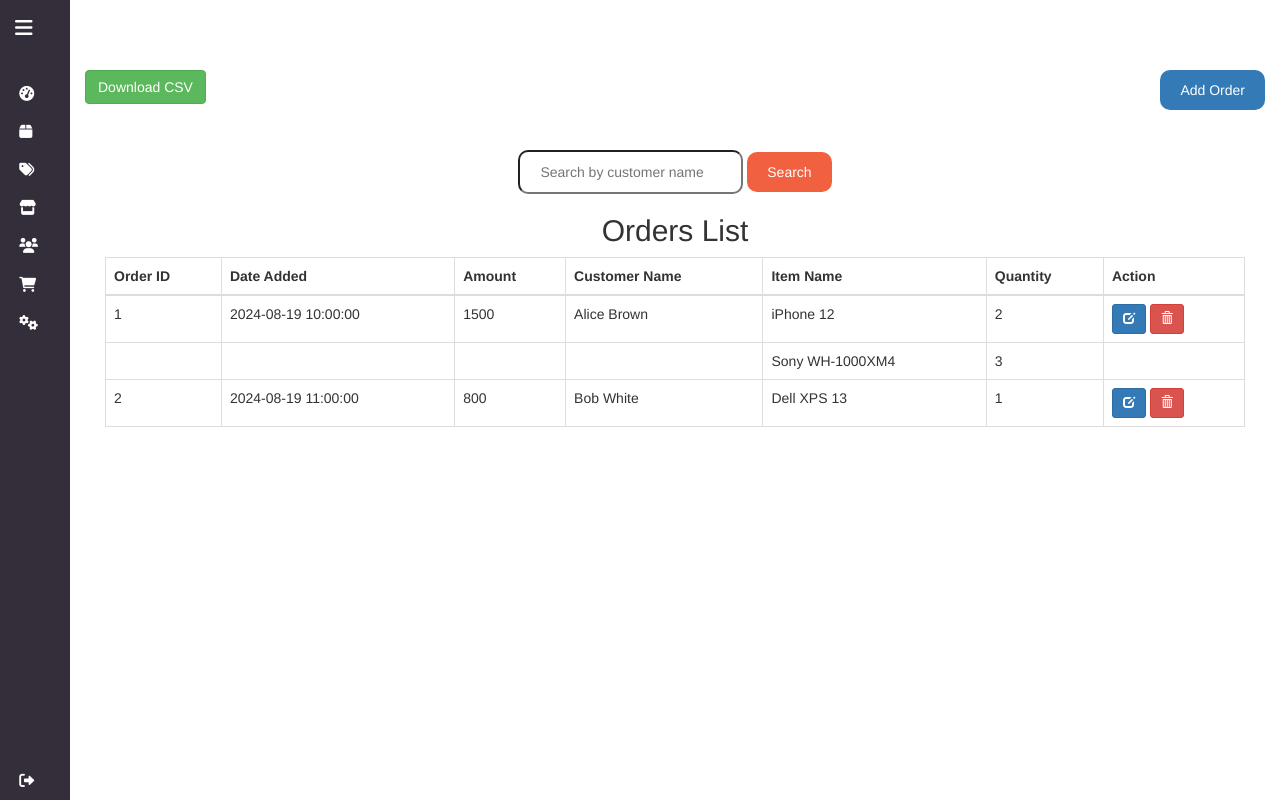
After one commit to panchaliSam/inventoryManagementSystem---MIT, a PHP site: page /Assets/Pages/order.php in a window 1280 px wide. The commit adds this page. Run offline with PHP 8.4, Linux system fonts and the light colour scheme; data comes from the database, SQL or seed files in the repository.

Commit message:
panchali

```diff
--- a/Assets/Components/sideNavBar.php
+++ b/Assets/Components/sideNavBar.php
@@ -1,5 +1,7 @@
 <head>
-  <link href="https://cdn.lineicons.com/4.0/lineicons.css" rel="stylesheet" />
+  <!-- Include FontAwesome stylesheet -->
+  <link href="https://cdnjs.cloudflare.com/ajax/libs/font-awesome/6.0.0-beta3/css/all.min.css" rel="stylesheet" />
+  <!-- Include your custom stylesheet -->
   <link rel="stylesheet" href="../CSS/sideNavBar.css" />
 
   <script>
@@ -7,7 +9,6 @@
         document.getElementById('sidebar').classList.toggle('expand');
     });
   </script>
-
 </head>
 
 <body>
@@ -16,7 +17,7 @@
     <aside id="sidebar">
       <div class="d-flex" style="font-size: 20px;">
         <button class="toggle-btn" type="button" style="font-size: 24px;">
-          <i class="lni lni-grid-alt" style="font-size: 24px;"></i>
+          <i class="fas fa-bars fa-2x"></i>
         </button>
         <div class="sidebar-logo" style="font-size: 24px;">
           <a href="#">ByteForce</a>
@@ -27,13 +28,13 @@
       <ul class="sidebar-nav" style="font-size: 18px;">
         <li class="sidebar-item">
           <a href="#" class="sidebar-link" style="font-size: 18px;">
-            <i class="lni lni-user" style="font-size: 20px;"></i>
+            <i class="fas fa-tachometer-alt fa-2x"></i>
             <span>Dashboard</span>
           </a>
         </li>
         <li class="sidebar-item">
           <a
-            href="#"
+            href="../Pages/item.php"
             class="sidebar-link collapsed has-dropdown"
             data-bs-toggle="collapse"
             data-bs-target="#item"
@@ -41,7 +42,7 @@
             aria-controls="item"
             style="font-size: 18px;"
           >
-            <i class="lni lni-protection" style="font-size: 20px;"></i>
+            <i class="fas fa-box fa-2x"></i>
             <span>Items</span>
           </a>
           <ul
@@ -51,10 +52,7 @@
             style="font-size: 18px;"
           >
             <li class="sidebar-item">
-              <a href="#" class="sidebar-link" style="font-size: 18px;">Add Item</a>
-            </li>
-            <li class="sidebar-item">
-              <a href="#" class="sidebar-link" style="font-size: 18px;">View Items</a>
+              <a href="../PHP/itemAdd.php" class="sidebar-link" style="font-size: 18px;">Items</a>
             </li>
           </ul>
         </li>
@@ -70,7 +68,7 @@
             aria-controls="category"
             style="font-size: 18px;"
           >
-            <i class="lni lni-protection" style="font-size: 20px;"></i>
+            <i class="fas fa-tags fa-2x"></i>
             <span>Categories</span>
           </a>
           <ul
@@ -80,10 +78,7 @@
             style="font-size: 18px;"
           >
             <li class="sidebar-item">
-              <a href="#" class="sidebar-link" style="font-size: 18px;">Manage Category</a>
-            </li>
-            <li class="sidebar-item">
-              <a href="#" class="sidebar-link" style="font-size: 18px;">View Category</a>
+              <a href="#" class="sidebar-link" style="font-size: 18px;">Category</a>
             </li>
           </ul>
         </li>
@@ -94,25 +89,22 @@
             href="#"
             class="sidebar-link collapsed has-dropdown"
             data-bs-toggle="collapse"
-            data-bs-target="#suplier"
+            data-bs-target="#supplier"
             aria-expanded="false"
-            aria-controls="suplier"
+            aria-controls="supplier"
             style="font-size: 18px;"
           >
-            <i class="lni lni-protection" style="font-size: 20px;"></i>
+            <i class="fas fa-store fa-2x"></i>
             <span>Suppliers</span>
           </a>
           <ul
-            id="suplier"
+            id="supplier"
             class="sidebar-dropdown list-unstyled collapse"
             data-bs-parent="#sidebar"
             style="font-size: 18px;"
           >
             <li class="sidebar-item">
-              <a href="#" class="sidebar-link" style="font-size: 18px;">Add Supplier</a>
-            </li>
-            <li class="sidebar-item">
-              <a href="#" class="sidebar-link" style="font-size: 18px;">View Supplier</a>
+              <a href="#" class="sidebar-link" style="font-size: 18px;">Suppliers</a>
             </li>
           </ul>
         </li>
@@ -128,7 +120,7 @@
             aria-controls="customer"
             style="font-size: 18px;"
           >
-            <i class="lni lni-protection" style="font-size: 20px;"></i>
+            <i class="fas fa-users fa-2x"></i>
             <span>Customer</span>
           </a>
           <ul
@@ -138,23 +130,47 @@
             style="font-size: 18px;"
           >
             <li class="sidebar-item">
-              <a href="#" class="sidebar-link" style="font-size: 18px;">Add Customer</a>
-            </li>
-            <li class="sidebar-item">
-              <a href="#" class="sidebar-link" style="font-size: 18px;">View Customer</a>
+              <a href="#" class="sidebar-link" style="font-size: 18px;">Customers</a>
             </li>
           </ul>
         </li>
+
+        <!-- orders -->
+        <li class="sidebar-item">
+          <a
+            href="#"
+            class="sidebar-link collapsed has-dropdown"
+            data-bs-toggle="collapse"
+            data-bs-target="#orders"
+            aria-expanded="false"
+            aria-controls="orders"
+            style="font-size: 18px;"
+          >
+            <i class="fas fa-shopping-cart fa-2x"></i>
+            <span>Orders</span>
+          </a>
+          <ul
+            id="orders"
+            class="sidebar-dropdown list-unstyled collapse"
+            data-bs-parent="#sidebar"
+            style="font-size: 18px;"
+          >
+            <li class="sidebar-item">
+              <a href="#" class="sidebar-link" style="font-size: 18px;">Orders</a>
+            </li>
+          </ul>
+        </li>
+
         <li class="sidebar-item">
           <a href="#" class="sidebar-link" style="font-size: 18px;">
-            <i class="lni lni-cog" style="font-size: 20px;"></i>
+            <i class="fas fa-cogs fa-2x"></i>
             <span>Settings</span>
           </a>
         </li>
       </ul>
       <div class="sidebar-footer" style="font-size: 18px;">
         <a href="#" class="sidebar-link" style="font-size: 18px;">
-          <i class="lni lni-exit" style="font-size: 20px;"></i>
+          <i class="fas fa-sign-out-alt fa-2x"></i>
           <span>Logout</span>
         </a>
       </div>
--- /dev/null
+++ b/Assets/PHP/orderView.php
@@ -0,0 +1,174 @@
+<?php
+// Include the config file for database connection
+require('../Config/config.php');
+
+// Capture the search term if available
+$searchTerm = isset($_POST['searchTerm']) ? $_POST['searchTerm'] : '';
+
+// Modify the SQL query to include a search condition for the Customer Name and item details
+$sql = "SELECT Orders.OrderID, Orders.DateAdded, Orders.Amount, Customer.Name AS CustomerName,
+               Item.Name AS ItemName, ItemHasOrder.Quantity
+        FROM Orders
+        JOIN Customer ON Orders.CustomerID = Customer.CustomerID
+        JOIN ItemHasOrder ON Orders.OrderID = ItemHasOrder.OrderID
+        JOIN Item ON ItemHasOrder.ItemID = Item.ItemID";
+
+if ($searchTerm != '') {
+    $sql .= " WHERE Customer.Name LIKE ?";
+}
+
+$sql .= " ORDER BY Orders.OrderID";
+
+// Prepare and execute the query
+$stmt = $conn->prepare($sql);
+
+if ($searchTerm != '') {
+    $searchTerm = "%" . $searchTerm . "%";
+    $stmt->bind_param("s", $searchTerm);
+}
+
+$stmt->execute();
+$result = $stmt->get_result();
+?>
+
+<!DOCTYPE html>
+<html lang="en">
+<head>
+    <!-- Linking Bootstrap styles -->
+    <link rel="stylesheet" href="https://maxcdn.bootstrapcdn.com/bootstrap/3.4.1/css/bootstrap.min.css">
+    <title>Orders List</title>
+</head>
+<body>
+    <div class="container">
+
+        <div class="searchbar">
+            <center>
+                <form method="post" action="">
+                    <input type="text" name="searchTerm" style="padding: 1rem 2rem; border-radius: 1rem;" placeholder="Search by customer name" value="<?php echo isset($_POST['searchTerm']) ? htmlspecialchars($_POST['searchTerm']) : ''; ?>" style="padding: 0.5rem; margin-bottom: 1rem;">
+                    <input type="submit" value="Search" style="padding: 1rem 2rem; background-color: #F2613F; border: none; color: white; border-radius: 1rem;">
+                </form>
+            </center>
+        </div>
+
+        <h2 class="text-center" style="margin-top: 20px;">Orders List</h2>
+
+        <table class="table table-bordered table-hover">
+            <thead>
+                <tr>
+                    <th>Order ID</th>
+                    <th>Date Added</th>
+                    <th>Amount</th>
+                    <th>Customer Name</th>
+                    <th>Item Name</th>
+                    <th>Quantity</th>
+                    <th>Action</th>
+                </tr>
+            </thead>
+            <tbody>
+                <?php
+                // Initialize variables to handle grouping
+                $currentOrderID = '';
+                $firstRow = true;
+
+                // Loop through the result set and display the orders and items
+                while ($row = $result->fetch_assoc()) {
+                    // Check if we're on a new order
+                    if ($row['OrderID'] !== $currentOrderID) {
+                        if (!$firstRow) {
+                            echo "</tr>";
+                        }
+                        $currentOrderID = $row['OrderID'];
+                        $firstRow = false;
+
+                        // Print order details
+                        echo "<tr>";
+                        echo "<td>" . htmlspecialchars($row['OrderID']) . "</td>";
+                        echo "<td>" . htmlspecialchars($row['DateAdded']) . "</td>";
+                        echo "<td>" . htmlspecialchars($row['Amount']) . "</td>";
+                        echo "<td>" . htmlspecialchars($row['CustomerName']) . "</td>";
+                        echo "<td>" . htmlspecialchars($row['ItemName']) . "</td>";
+                        echo "<td>" . htmlspecialchars($row['Quantity']) . "</td>";
+                        echo "<td>
+                                <button class='btn btn-primary btn-sm' data-toggle='modal' data-target='#editModal' data-id='" . htmlspecialchars($row['OrderID']) . "' data-date='" . htmlspecialchars($row['DateAdded']) . "' data-amount='" . htmlspecialchars($row['Amount']) . "' data-customer='" . htmlspecialchars($row['CustomerName']) . "'>
+                                    <span class='glyphicon glyphicon-edit'></span>
+                                </button>
+                                <a href='../PHP/orderDelete.php?id=" . htmlspecialchars($row['OrderID']) . "' class='btn btn-danger btn-sm'>
+                                    <span class='glyphicon glyphicon-trash'></span>
+                                </a>
+                              </td>";
+                        echo "</tr>";
+                    } else {
+                        // If the same order, just print item details in the next columns
+                        echo "<tr>";
+                        echo "<td></td><td></td><td></td><td></td>";
+                        echo "<td>" . htmlspecialchars($row['ItemName']) . "</td>";
+                        echo "<td>" . htmlspecialchars($row['Quantity']) . "</td>";
+                        echo "<td></td>";
+                        echo "</tr>";
+                    }
+                }
+
+                // Handle the last row
+                if (!$firstRow) {
+                    echo "</tr>";
+                } else {
+                    echo "<tr><td colspan='7'>No orders found</td></tr>";
+                }
+                ?>
+            </tbody>
+        </table>
+    </div>
+
+    <!-- Modal -->
+    <div id="editModal" class="modal fade" role="dialog">
+        <div class="modal-dialog">
+
+            <!-- Modal content-->
+            <div class="modal-content">
+                <div class="modal-header">
+                    <button type="button" class="close" data-dismiss="modal">&times;</button>
+                    <h4 class="modal-title">Edit Order</h4>
+                </div>
+                <div class="modal-body">
+                    <form id="editForm" action="" method="POST">
+                        <div class="form-group">
+                            <label for="order_id">Order ID:</label>
+                            <input type="text" class="form-control" id="order_id" name="order_id" readonly>
+                        </div>
+                        <div class="form-group">
+                            <label for="date">Date Added:</label>
+                            <input type="text" class="form-control" id="date" name="date" required>
+                        </div>
+                        <div class="form-group">
+                            <label for="amount">Amount:</label>
+                            <input type="text" class="form-control" id="amount" name="amount" required>
+                        </div>
+                        <button type="submit" class="btn btn-primary">Update Order</button>
+                        <button type="button" class="btn btn-default" data-dismiss="modal">Cancel</button>
+                    </form>
+                </div>
+            </div>
+
+        </div>
+    </div>
+
+    <!-- Including Bootstrap's JavaScript for interactive components -->
+    <script src="https://ajax.googleapis.com/ajax/libs/jquery/3.7.1/jquery.min.js"></script>
+    <script src="https://maxcdn.bootstrapcdn.com/bootstrap/3.4.1/js/bootstrap.min.js"></script>
+    <script>
+        $('#editModal').on('show.bs.modal', function (event) {
+            var button = $(event.relatedTarget); // Button that triggered the modal
+            var orderID = button.data('id');
+            var date = button.data('date');
+            var amount = button.data('amount');
+            var customer = button.data('customer');
+
+            var modal = $(this);
+            modal.find('#order_id').val(orderID);
+            modal.find('#date').val(date);
+            modal.find('#amount').val(amount);
+            modal.find('form').attr('action', '../PHP/orderEdit.php'); // Adjust path as needed
+        });
+    </script>
+</body>
+</html>
--- /dev/null
+++ b/Assets/Pages/order.php
@@ -0,0 +1,67 @@
+<!-- Panchali -->
+<!-- Category section content -->
+
+<?php
+  //Start the session
+  session_start();
+?>
+
+<!DOCTYPE html>
+<html lang="en">
+  <head>
+    <title>Inventory</title>
+    <meta charset="utf-8" />
+    <meta name="viewport" content="width=device-width, initial-scale=1" />
+
+    <!-- Linking the Bootstrap styles -->
+    <link
+      rel="stylesheet"
+      href="https://maxcdn.bootstrapcdn.com/bootstrap/3.4.1/css/bootstrap.min.css"
+    />
+
+    <!-- Including jQuery library from Google CDN for easier JavaScript programming -->
+    <script src="https://ajax.googleapis.com/ajax/libs/jquery/3.7.1/jquery.min.js"></script>
+
+    <!-- Including Bootstrap's JavaScript for interactive components like modals, dropdowns, etc. -->
+    <script src="https://maxcdn.bootstrapcdn.com/bootstrap/3.4.1/js/bootstrap.min.js"></script>
+
+    <!--CSS imporsts-->
+    <link rel="stylesheet" href="../CSS/category.css"/>
+    <link rel="stylesheet" href="../CSS/navbar.css"/>
+    <link rel="stylesheet" href="../CSS/index.css"/>
+
+  </head>
+  <body>
+
+    <!--Componet imports-->
+    <!--Include navbar component-->
+    <?php
+        // include_once "../Components/admin-navbar.php"
+        include_once "../Components/sideNavBar.php"
+    ?>
+
+    <div class="afterNavContent" style="padding-top: 50px; margin-top: 20px; padding-left: 50px; margin-left: 20px;">
+      <div class="row" style="margin-left: 0; margin-right: 0;">
+          <!-- Manage Inventory button aligned to the left -->
+          <div class="col-xs-6 text-left">
+            <a href="../PHP/orderDownload.php" class="btn btn-success">Download CSV</a>
+          </div>
+
+          <!-- Add Category button aligned to the right -->
+          <div class="col-xs-6 text-right">
+            <button type="button" class="btn btn-primary" style="padding: 1rem 2rem; border: none; color: white; border-radius: 1rem;" onclick="window.location.href='../PHP/orderAdd.php';">
+              Add Order
+            </button>
+          </div>
+        </div>
+
+      <br><br>
+
+      <!-- Include category view cards -->
+      <?php
+          include_once "../PHP/orderView.php"
+      ?>
+    </div>
+
+  </body>
+</html>
```
Also changed, not shown: Assets/JS/telephoneValidation.js (added, +29 -0 lines), Assets/PHP/categoryAdd.php (+32 -1 lines), Assets/PHP/orderAdd.php (added, +213 -0 lines), Assets/PHP/orderAddetItemPrice.php (added, +19 -0 lines), Assets/PHP/orderDelete.php (added, +62 -0 lines), Assets/PHP/orderDownload.php (added, +42 -0 lines).
